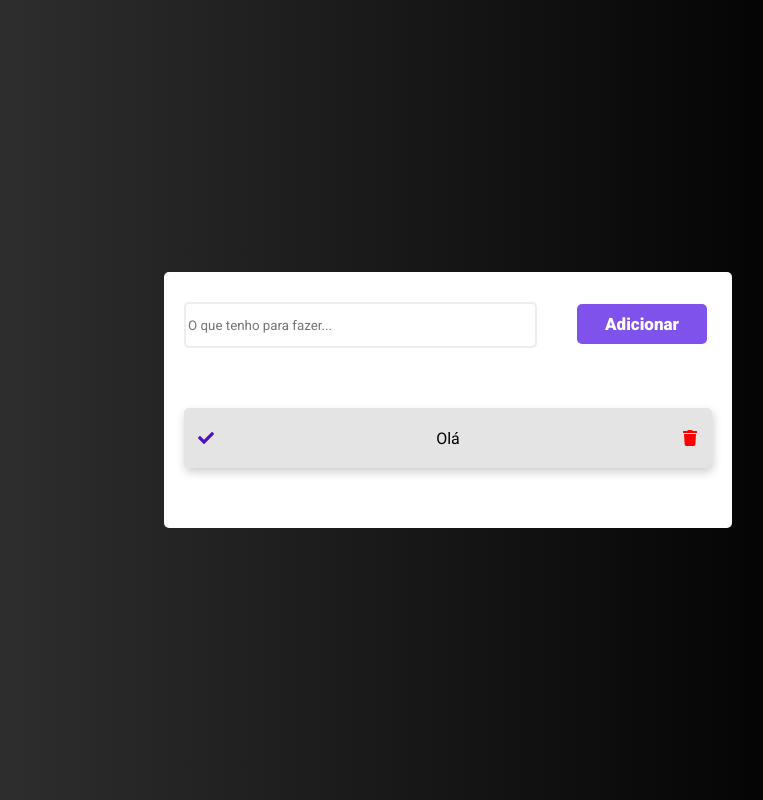
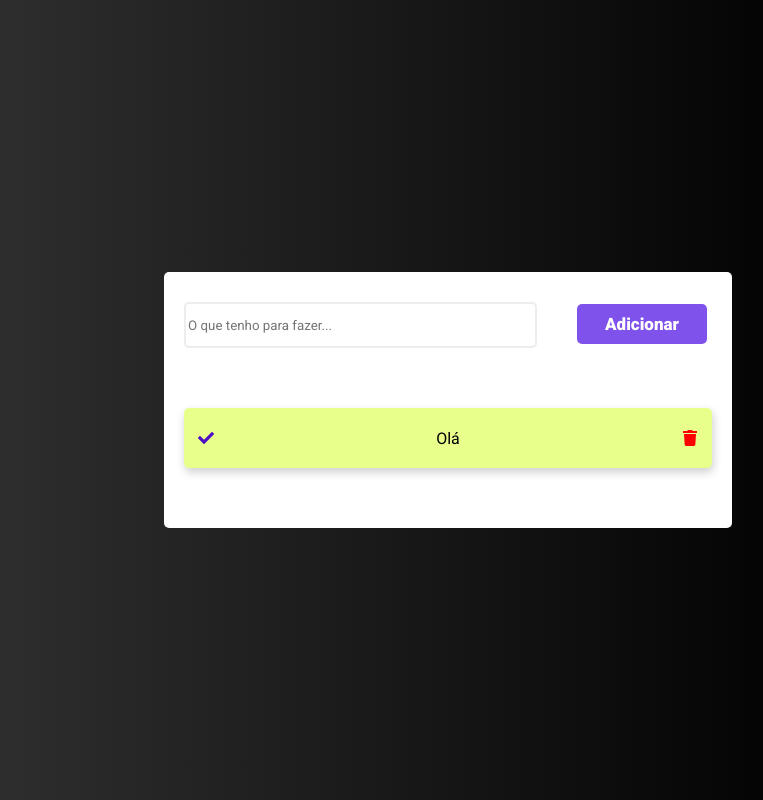
Before and after one commit to valeskamdev/to-do-list, a React (Vite) app: page / in a window 1280 px wide. Shown: the whole page, without its empty margins (192-955 px from the left). Built offline with nearby package versions, Linux system fonts and the light colour scheme.

Commit message:
changing color of completed tasks

```diff
--- a/src/App.jsx
+++ b/src/App.jsx
@@ -6,31 +6,38 @@ import { FaTrash, FaCheck } from "react-icons/fa";
 import { Container, ToDoList, Input, Button, ListItem} from './styles.js'
 
 function App() {
-  const [list, setList] = useState([{id: uuid(), task: "Olá"}]);
+  const [list, setList] = useState([{id: uuid(), task: "Olá", finished: true }]);
   const [inputTask, setInputTask] = useState('');
 
-  function inputMudou(event) {
+  function inputChanged(event) {
     setInputTask(event.target.value)
   }
 
-  function cliequeiBotao() {
-    setList([ ...list, { id: uuid(), task: inputTask }])
+  function buttonClicked() {
+    setList([ ...list, { id: uuid(), task: inputTask, finished: false }])
     console.log(list);
+  }
+
+  function endTask(id) {
+    const newList = list.map( item => (
+      item.id === id ? { ...item, finished: !item.finished } : item
+    ))
+    setList(newList)
   }
 
   return (
 
     <Container>
       <ToDoList>
-      <Input onChange={inputMudou} type="text" placeholder="O que tenho para fazer..." />
-      <Button onClick={cliequeiBotao}>Adicionar</Button>
+      <Input onChange={inputChanged} type="text" placeholder="O que tenho para fazer..." />
+      <Button onClick={buttonClicked}>Adicionar</Button>
 
       <ul>
         {
           list.map(item => (
-            <ListItem>
-              <FaCheck style={{ color: "#4F0FC5" }} />
-              <li key={item.id}>{item.task}</li>
+            <ListItem isFinished={item.finished} key={item.id}>
+              <FaCheck onClick={() => endTask(item.id)} style={{ color: "#4F0FC5" }} />
+              <li>{item.task}</li>
               <FaTrash style={{ color: "#FF0000" }} />
             </ListItem>
           ))
--- a/src/styles.js
+++ b/src/styles.js
@@ -41,8 +41,8 @@ export const Button = styled.button`
 `
 
 export const ListItem = styled.div`
+    background: ${ props => props.isFinished ? '#E8FF8B' : '#E4E4E4' };
     box-shadow: 1px 4px 10px rgba(0, 0, 0, 0.2);
-    background: #E4E4E4;
     border-radius: 5px;
     display: flex;
     align-items: center;
```
